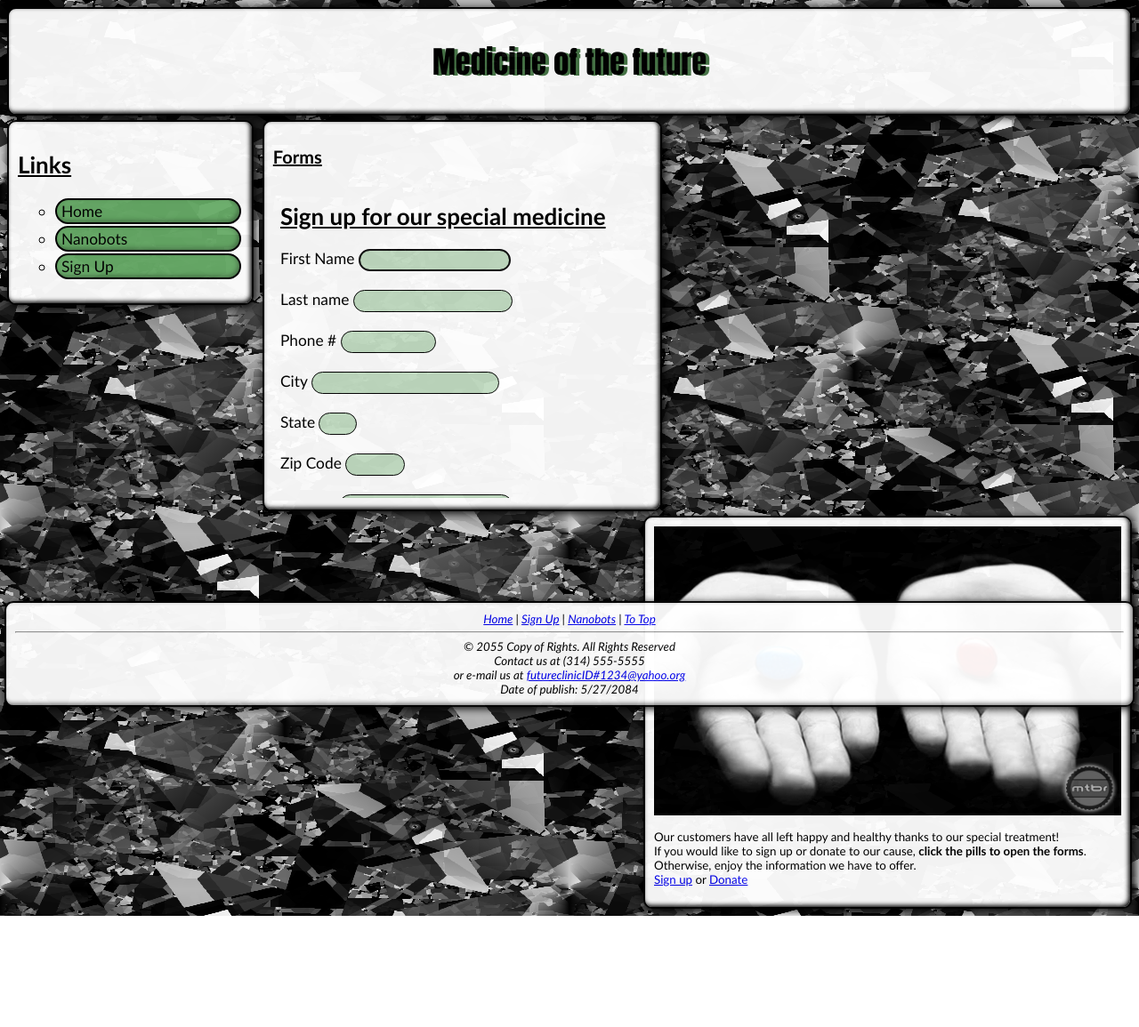
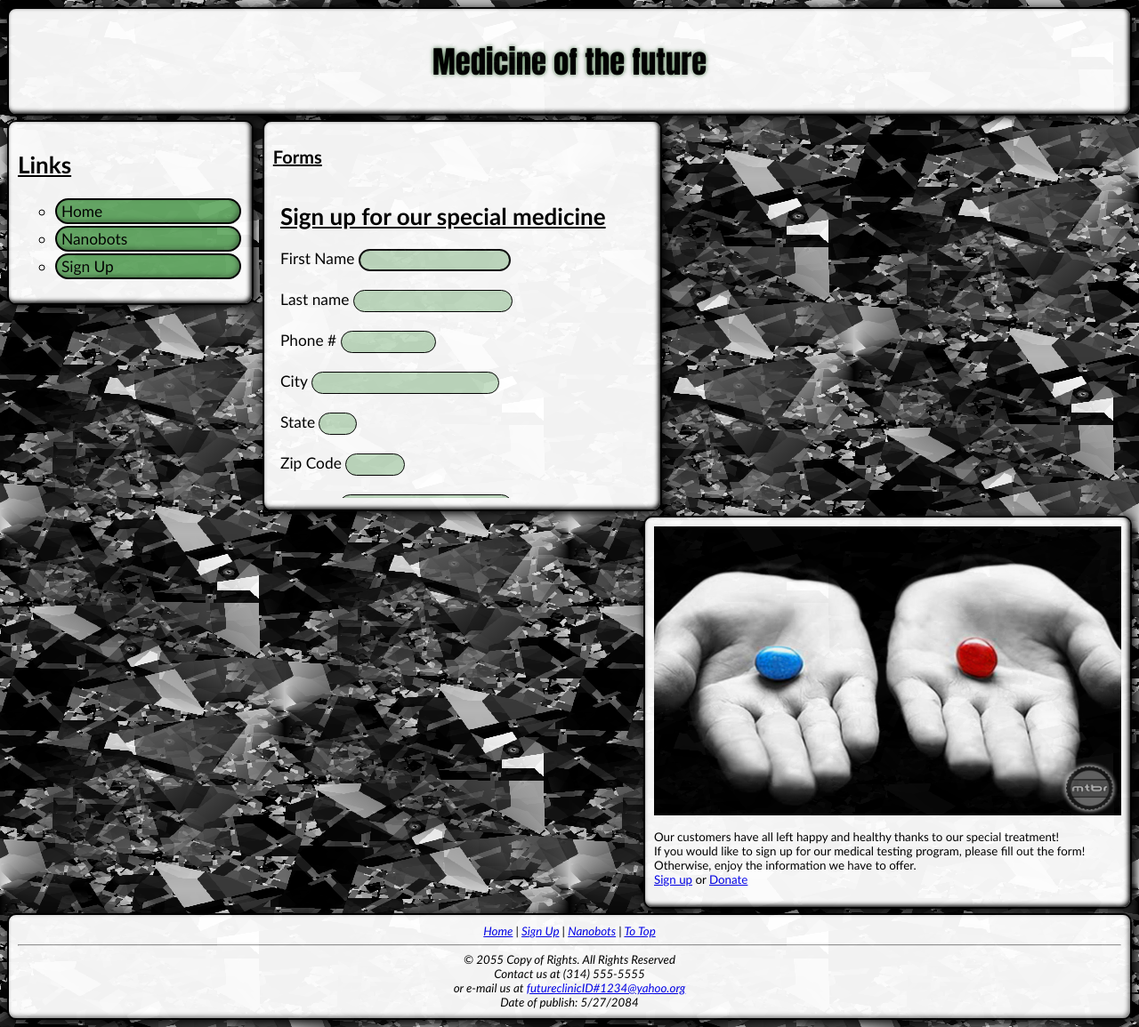
Before and after one commit to firegodjr/FutureWebpage, a plain HTML site: page signup.html in a window 1280 px wide. Shown: the whole page at 89% size. Before the commit the page ends 1030 px from the top, so only its background shows below. Drawn offline with Linux system fonts and the light colour scheme.

Commit message:
Add files via upload

```diff
--- a/css/style.css
+++ b/css/style.css
@@ -31,7 +31,7 @@ header
 	margin-bottom: 5px;
 	opacity: 0.95;
 	text-align: center;
-	text-shadow: 4px 1px #487748;
+	text-shadow: 0px 0px 5px #487748;
 }
 
 nav
@@ -114,10 +114,6 @@ nav li:active
 
 #formFoot
 {
-	position: fixed;
-	bottom: 5px;
-	left: 5px;
-	right: 5px;
 	padding: 10px;
 	font-size: 10pt;
 	background-color: #FFF;
--- a/signup.html
+++ b/signup.html
@@ -34,7 +34,7 @@
 		<img src="pics/pills.jpg" alt="Red or Blue Pill?" width="525" height="325" usemap="#pillsmap" />
 		<p>Our customers have all left happy and healthy thanks to our special treatment!
 		<br />
-		If you would like to sign up or donate to our cause, <strong>click the pills to open the forms</strong>.
+		If you would like to sign up for our medical testing program, please fill out the form!
 		<br />
 		Otherwise, enjoy the information we have to offer.
 		<br />
```
Also changed, not shown: index.html (+6 -3 lines).
